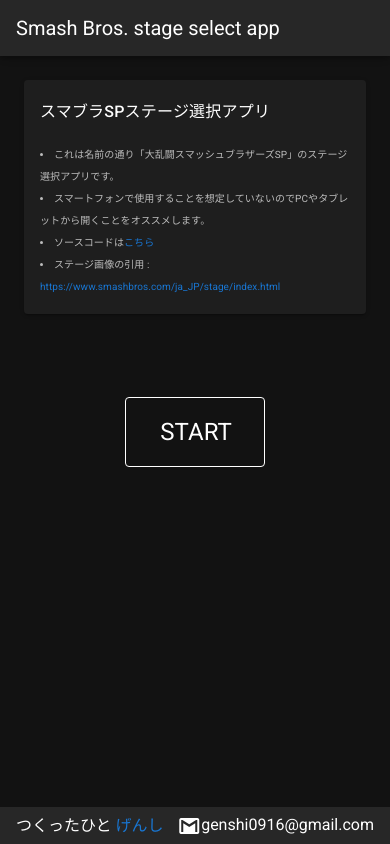
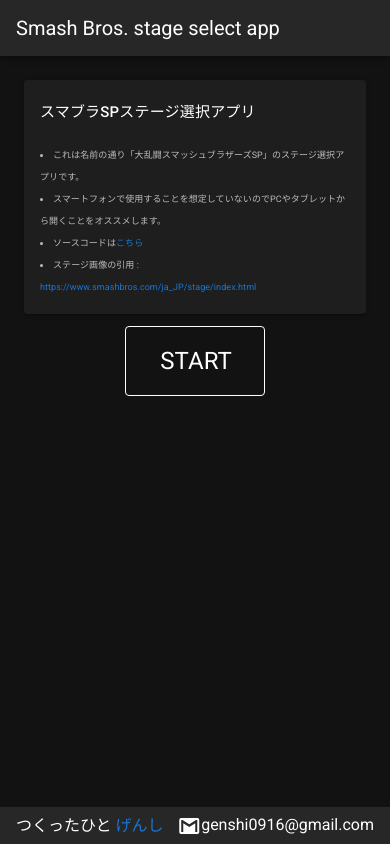
Before and after one commit to addtobasic/smash-bros-stage-select-app, a Nuxt app: page / in a window 390 px wide. Built offline with nearby package versions, Linux system fonts and the light colour scheme.

Commit message:
[修正]errorページの修正とHomeの位置調整

```diff
--- a/layouts/error.vue
+++ b/layouts/error.vue
@@ -1,10 +1,6 @@
 <template>
   <v-app dark>
-    <v-layout>
-      <v-container>
     <v-card outlined id="main">
-          <v-row>
-            <v-col>
       <div>
         <v-card-title class="headline">
           <div v-if="error.statusCode === 404">
@@ -18,8 +14,6 @@
           <NuxtLink to="/">Go back to the top page.</NuxtLink>
         </v-card-subtitle>
       </div>
-            </v-col>
-            <v-col>
       <div class="animation" id="icon">
         <img class="img1" src="../static/img/genshi_line_animated.svg" alt="genshi_svg">
         <img class="img2" src="../static/img/icon.jpg" alt="icon_img">
@@ -34,15 +28,10 @@
           <v-icon>mdi-reload</v-icon>
         </v-btn>
       </v-card-actions>
-            </v-col>
-          </v-row>
     </v-card>
-      </v-container>
-    </v-layout>
   </v-app>
 </template>
 <script>
-
 
 export default {
   layout: 'empty',
@@ -55,8 +44,10 @@
   methods: {
     reload:function(){
       var now = new Date().getTime();
-      $('.img1').attr('src','./_nuxt/img/genshi_line_animated.9ce9c6d.svg'+'?'+''+now);
-      // localはこっち $('.img1').attr('src','./_nuxt/static/img/genshi_line_animated.svg'+'?'+''+now);
+      $('.img1').attr('src','https://smash-bros-stage-select-app.web.app/_nuxt/img/genshi_line_animated.9ce9c6d.svg'+'?'+''+now);
+
+      // ↓localはこっち
+      // $('.img1').attr('src','./_nuxt/static/img/genshi_line_animated.svg'+'?'+''+now);
 
       $(".img2").removeClass('animated');
 
--- a/pages/index.vue
+++ b/pages/index.vue
@@ -33,22 +33,13 @@
   }
 </script>
 <style scoped>
-  #buttonSize{
-    position: absolute;
-    top: 50%;
-    left: 50%;
-    -webkit-transform : translate(-50%,-50%);
-    transform : translate(-50%,-50%);
-    text-align: center;
-  }
-
   @media screen and (min-width:0px) and ( max-width:600px){
     #title{
-      font-size: 16px;
+      font-size: 15px;
     }
 
     #cardText{
-      font-size: 10px;
+      font-size: 9px;
     }
 
     #buttonSize{
```
Lines whose indentation alone changed are shown as unchanged.
